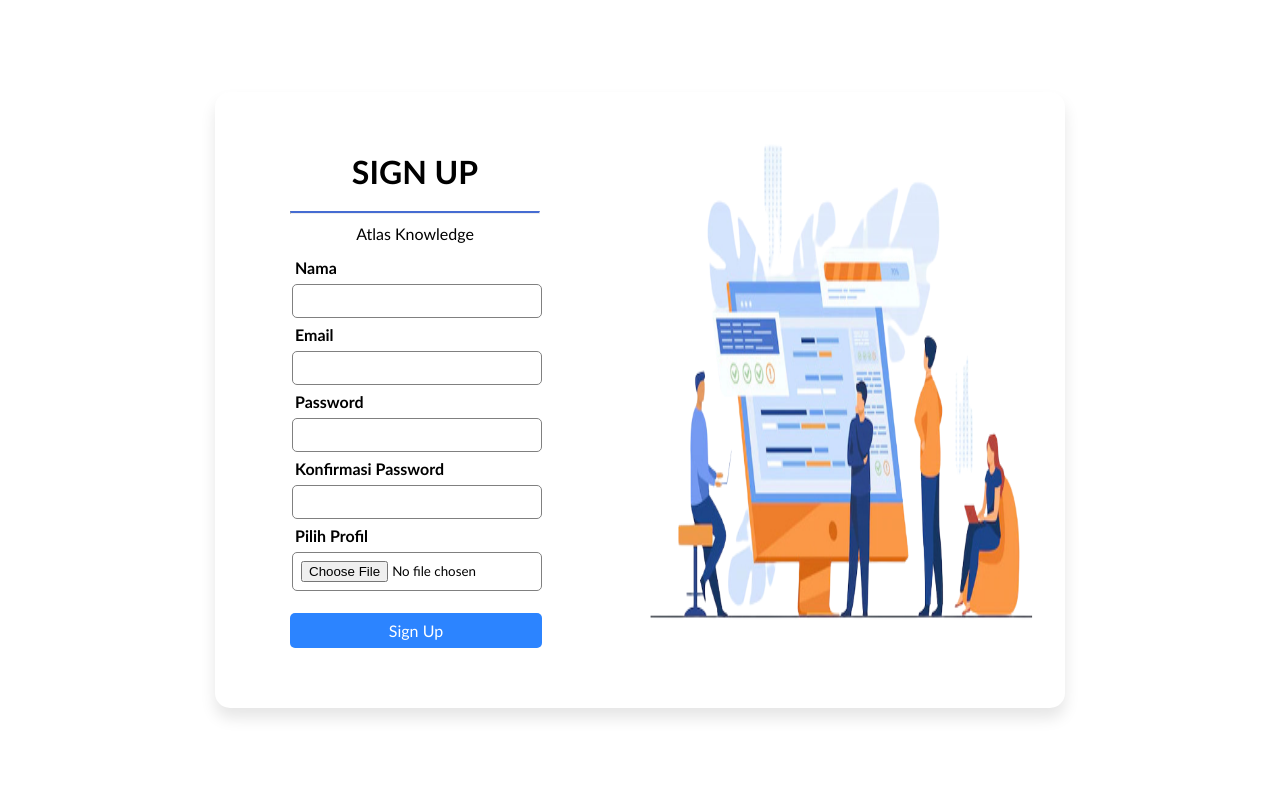
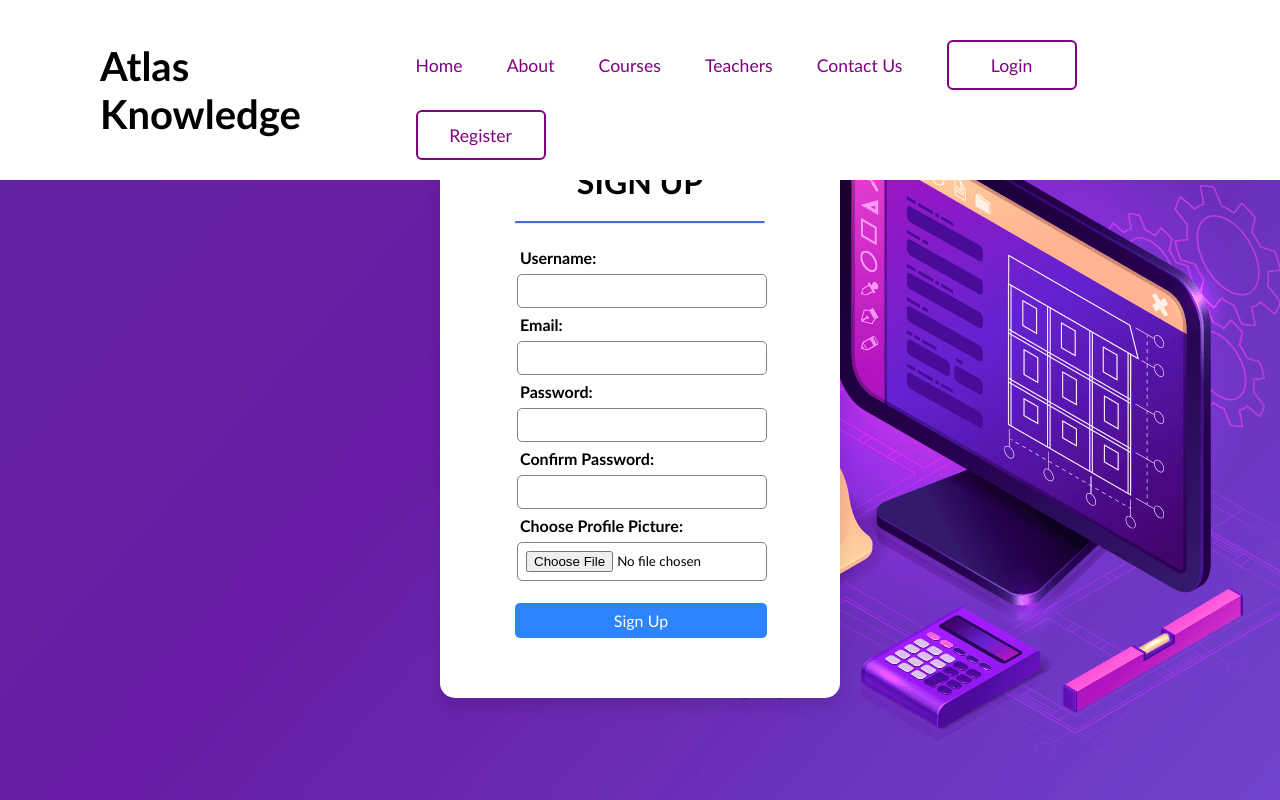
Before and after one commit to TeguhArdiansyah/EDU, a plain HTML site: page register.html in a window 1280 px wide. Drawn offline with Linux system fonts and the light colour scheme.

Commit message:
quality of life changes
1. removing typos
2. changing capital letters
3. register remake

```diff
--- a/login.css
+++ b/login.css
@@ -166,6 +166,11 @@ button:hover {
     background: rgba(214, 86, 64, 1);
 }
 
+.logo {
+    font-size: 2.5rem;
+    color: var(--black);
+}
+
 
 @media (max-width: 880px) {
     .container {
--- a/register.css
+++ b/register.css
@@ -11,14 +11,96 @@ body {
     justify-content: center;
     align-items: center;
     min-height: 100vh;
-    background: #ffffff;
+    background: url('images/login_pic.png') no-repeat;
+    background-size: cover;
+    background-position: center;
     font-family: 'Nunito', sans-serif;
 }
 
+header {
+    position: fixed;
+    top: 0;
+    left: 0;
+    width: 100%;
+    padding: 20px 100px;
+    background: white;
+    display: flex;
+    justify-content: space-between;
+    align-items: center;
+    z-index: 99;
+}
+
+.navigation a {
+    position: relative;
+    font-size: 1.1em;
+    color: purple;
+    text-decoration: none;
+    font-weight: 500;
+    margin-left: 40px;
+}
+
+.navigation a::after {
+    content: '';
+    position: absolute;
+    left: 0;
+    bottom: -6px;
+    width: 100%;
+    height: 3px;
+    background: black;
+    border-radius: 5px;
+    transform-origin: right;
+    transform: scaleX(0);
+    transition: transform .10s;
+}
+
+.navigation a:hover::after {
+    transform-origin: left;
+    transform: scaleX(1);
+}
+
+.navigation .btnLogin-popup {
+    width: 130px;
+    height: 50px;
+    background: transparent;
+    border: 2px solid purple;
+    outline: none;
+    border-radius: 6px;
+    cursor: pointer;
+    font-size: 1.1em;
+    color: purple;
+    font-weight: 500;
+    margin-left: 40px;
+    transition: .10s;
+}
+
+.navigation .btnRegister-popup:hover {
+    background: purple;
+    color: black;
+}
+
+.navigation .btnRegister-popup {
+    width: 130px;
+    height: 50px;
+    background: transparent;
+    border: 2px solid purple;
+    outline: none;
+    border-radius: 6px;
+    cursor: pointer;
+    font-size: 1.1em;
+    color: purple;
+    font-weight: 500;
+    margin-left: 40px;
+    transition: .10s;
+}
+
+.navigation .btnLogin-popup:hover {
+    background: purple;
+    color: black;
+}
 .container {
     width: 100%;
     display: flex;
-    max-width: 850px;
+    max-width: 400px;
     background: #fff;
     border-radius: 15px;
     box-shadow: 0 10px 15px rgba(0, 0, 0, 0.1);
@@ -47,13 +129,6 @@ hr {
 p {
     text-align: center;
     margin: 10px;
-}
-
-.right img {
-    width: 450px;
-    height: 100%;
-    border-top-right-radius: 15px;
-    border-bottom-right-radius: 15px;
 }
 
 form label {
@@ -90,6 +165,11 @@ button:hover {
     background: rgba(214, 86, 64, 1);
 }
 
+.logo {
+    font-size: 2.5rem;
+    color: var(--black);
+}
+
 
 @media (max-width: 880px) {
     .container {
@@ -112,9 +192,4 @@ button:hover {
     button {
         width: 100%;
     }
-
-    .right img {
-        width: 100%;
-        height: 100%;
-    }
 }
--- a/register.html
+++ b/register.html
@@ -10,28 +10,39 @@
 </head>
 
 <body>
+
+    <header>
+        <h2 class="logo">Atlas Knowledge</h2>
+        <nav class="navigation">
+            <a href="home.html">Home</a>
+            <a href="about.html">About</a>
+            <a href="courses.html">Courses</a>
+            <a href="teachers.html">Teachers</a>
+            <a href="contact.html">Contact Us</a>
+            <button href="login.html"class="btnLogin-popup">Login</button>
+            <button href="register.html" class="btnRegister-popup">Register</button>
+        </nav>
+    </header>
+
     <div class="container">
         <div class="login">
             <form action="">
                 <h1>Sign Up</h1>
                 <hr>
-                <p>Atlas Knowledge</p>
-                <label for="">Nama</label>
-                <input type="text" placeholder="">
-                <label for="">Email</label>
-                <input type="text" placeholder="">
-                <label for="">Password</label>
-                <input type="text" placeholder="">
-                <label for="">Konfirmasi Password</label>
-                <input type="password" placeholder="">
-                <label for="">Pilih Profil</label>
+                <br>
+                <label for="">Username:</label>
+                <input type="text" required>
+                <label for="">Email:</label>
+                <input type="email" required>
+                <label for="">Password:</label>
+                <input type="password" required>
+                <label for="">Confirm Password:</label>
+                <input type="password" required>
+                <label for="">Choose Profile Picture:</label>
                 <input type="file" accept="image/*" required class="box">
                 <button>Sign Up</button>
                </form>
             </form>
-        </div>
-        <div class="right">
-            <img src="images/gambar _1.png" alt="">
         </div>
     </div>
 
```
Also changed, not shown: about.html (+5 -5 lines), contact.html (+6 -6 lines), courses.html (+5 -5 lines), home.html (+6 -6 lines), login.html (+3 -3 lines), playlist.html (+5 -5 lines), profile.html (+6 -7 lines), teacher_profile.html (+5 -5 lines), teachers.html (+5 -5 lines), team.html (+5 -5 lines), update.html (+5 -5 lines), watch-video.html (+5 -5 lines).
